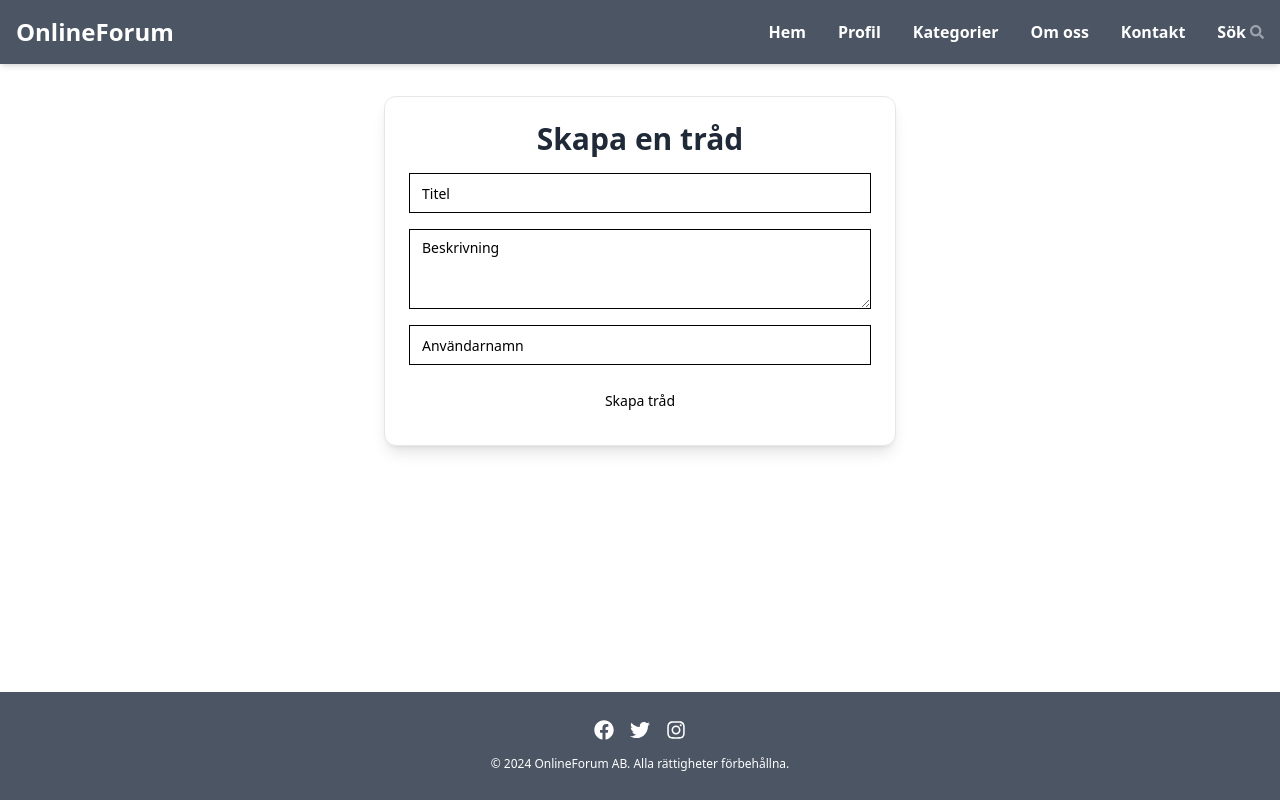
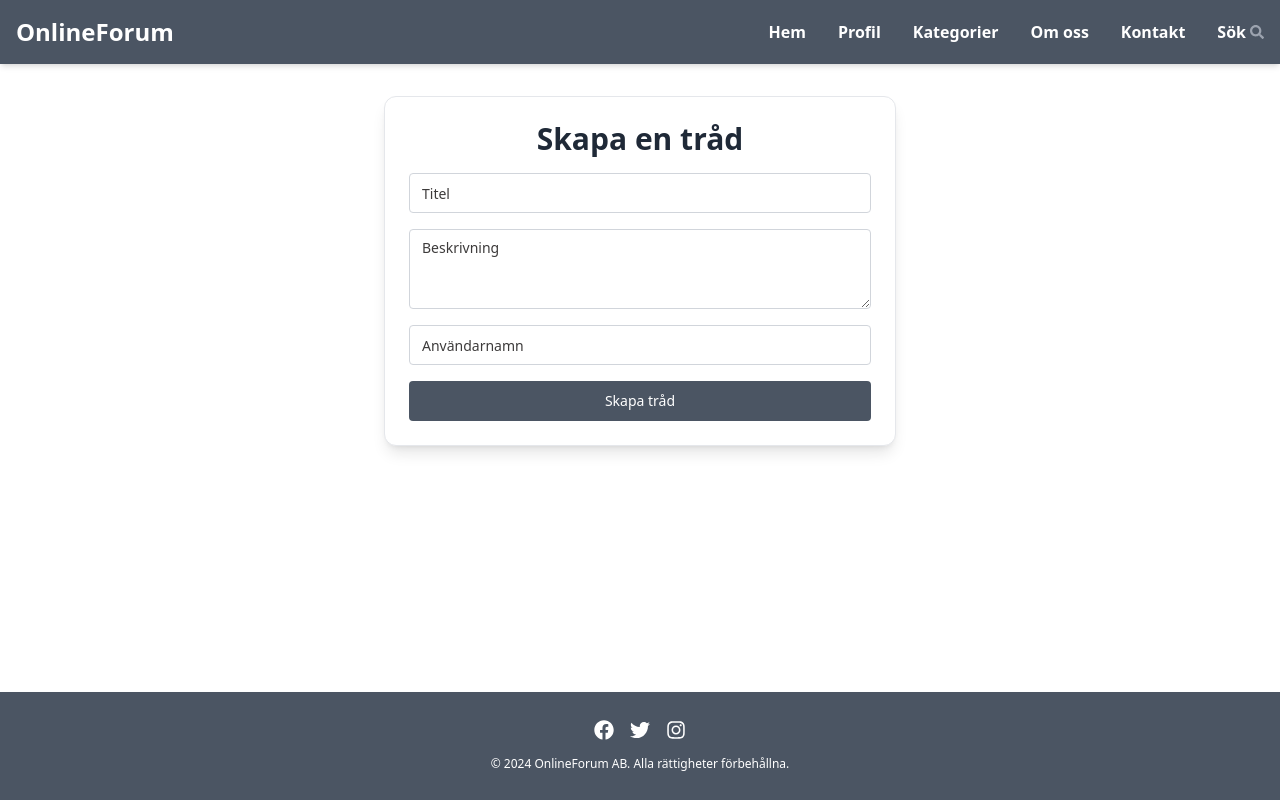
Before and after one commit to lottiger/grupp-forum, a Next.js app: page / in a window 1280 px wide. Built offline with nearby package versions, Linux system fonts and the light colour scheme.

Commit message:
adds styles

```diff
--- a/app/globals.css
+++ b/app/globals.css
@@ -1,3 +1,7 @@
 @tailwind base;
 @tailwind components;
 @tailwind utilities;
+
+body{
+    color: rgb(61, 59, 59);
+}
--- a/app/post/[id]/_components/CommentSection.tsx
+++ b/app/post/[id]/_components/CommentSection.tsx
@@ -32,26 +32,26 @@ function CommentSection({ thread, onAddComment }: CommentSectionProps): JSX.Elem
 
   return (
     <div>
-      <div className="mt-4">
+      <div className="">
         <form onSubmit={handleAddComment}>
           <Input
             type="text"
             value={username}
             onChange={(e) => setUsername(e.target.value)}
-            className="w-full border p-2 mb-2"
+            className="w-full p-2 mb-2 rounded border-gray-300"
             placeholder="Användarnamn"
             required
           />
           <Textarea
             value={commentText}
             onChange={(e) => setCommentText(e.target.value)}
-            className="w-full border p-2"
+            className="w-full p-2 rounded border-gray-300"
             rows={3}
             placeholder="Skriv en kommentar..."
             required
           />
           <Button type="submit"
-          className=''>
+           className='bg-gray-600 text-white hover:bg-gray-700 rounded w-full my-4'>
             Lägg till
           </Button>
         </form>
--- a/app/post/[id]/_components/ThreadDetails.tsx
+++ b/app/post/[id]/_components/ThreadDetails.tsx
@@ -46,17 +46,19 @@ const ThreadDetail = () => {
     }
 
     return (
-        <div className="grid grid-rows-1 w-2/4 m-auto p-2 border-2 mt-2 cursor-pointer text-center rounded-xl">
-            <div>
-                <h1 className="font-semibold text-lg ">{post.title}</h1>
-                <p>{post.description}</p>
+        <div className="flex items-center justify-center m-8">
+        <div className="w-full max-w-lg p-6 bg-white border rounded-xl shadow-lg space-y-4">
+            <div className="py-6">
+                <h1 className="font-bold text-lg mb-4 flex items-center justify-center ">{post.title}</h1>
+                <p className="flex items-center justify-center">{post.description}</p>
             </div>
-            <div className="flex items-center justify-between">
+            <div className="flex items-center justify-between mb-5">
                 <p className="mt-4 text-sm">{post.username}</p>
                 <p className="text-sm">{post.creationDate}</p>
             </div>
             <CommentSection thread={post} onAddComment={handleAddComment} />
         </div>
+        </div>
     );
 };
 
--- a/components/CreateThread.tsx
+++ b/components/CreateThread.tsx
@@ -88,6 +88,7 @@ const CreateThread = ({ onCreate }: CreateThreadProps): JSX.Element => {
                 <div className='flex flex-col space-y-4'>
                     <div>
                         <Input
+                            className='rounded border border-gray-300'
                             value={title}
                             placeholder='Titel'
                             onChange={(e) => {
@@ -99,6 +100,7 @@ const CreateThread = ({ onCreate }: CreateThreadProps): JSX.Element => {
                     </div>
                     <div>
                         <Textarea
+                            className='rounded border border-gray-300'
                             value={description}
                             placeholder='Beskrivning'
                             onChange={(e) => {
@@ -110,6 +112,7 @@ const CreateThread = ({ onCreate }: CreateThreadProps): JSX.Element => {
                     </div>
                     <div>
                         <Input
+                            className='rounded border border-gray-300'
                             value={username}
                             placeholder='Användarnamn'
                             onChange={(e) => {
@@ -119,7 +122,9 @@ const CreateThread = ({ onCreate }: CreateThreadProps): JSX.Element => {
                         />
                         {errors.username && <p className="text-red-500 error-message">{errors.username}</p>}
                     </div>
-                    <Button onClick={handleClick}>
+                    <Button onClick={handleClick}
+                    className='bg-gray-600 text-white hover:bg-gray-700 rounded'
+                    >
                         Skapa tråd
                     </Button>
                 </div>
--- a/components/ThreadCard.tsx
+++ b/components/ThreadCard.tsx
@@ -14,14 +14,16 @@ const ThreadCard = ({ thread }: ThreadCardProps): JSX.Element => {
     };
 
     return (
-        <div onClick={handleClick} className="w-2/4 m-auto p-2 border-2 mt-2 cursor-pointer rounded-xl">
-            <div className='text-center font-bold text-lg'>{thread.title}</div>
+        <div className="flex items-center justify-center m-8">
+        <div onClick={handleClick} className="w-full max-w-lg p-6 bg-white border rounded-xl shadow-lg space-y-4 cursor-pointer">
+            <div className='text-center font-bold text-lg underline'>{thread.title}</div>
             <p className='text-center'>{thread.description}</p>
             <div className="flex justify-between mt-8">
                 <p className='text-sm'>{thread.username}</p>
                 <p className='text-sm'>{thread.creationDate}</p>
             </div>
         </div>
+        </div>
     );
 };
 
```
